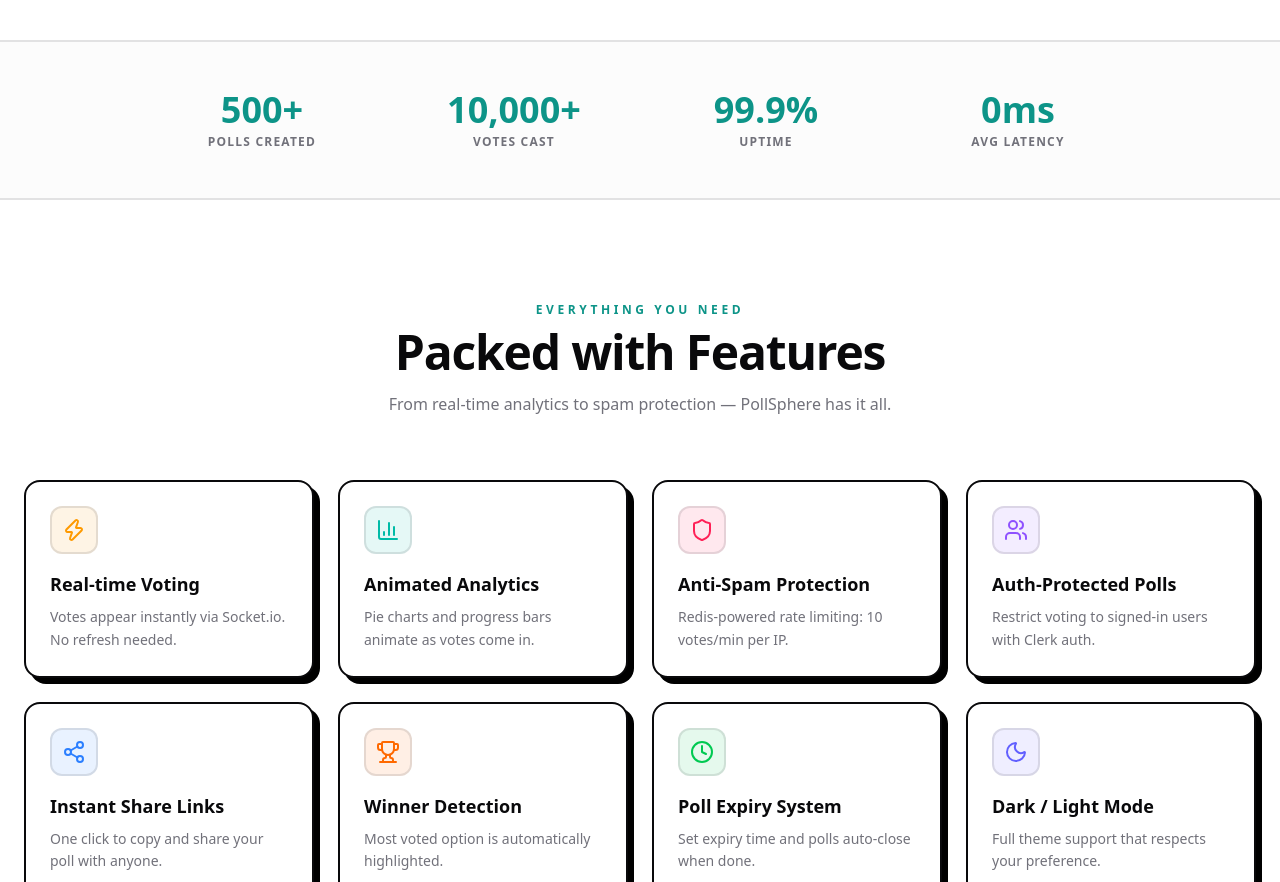
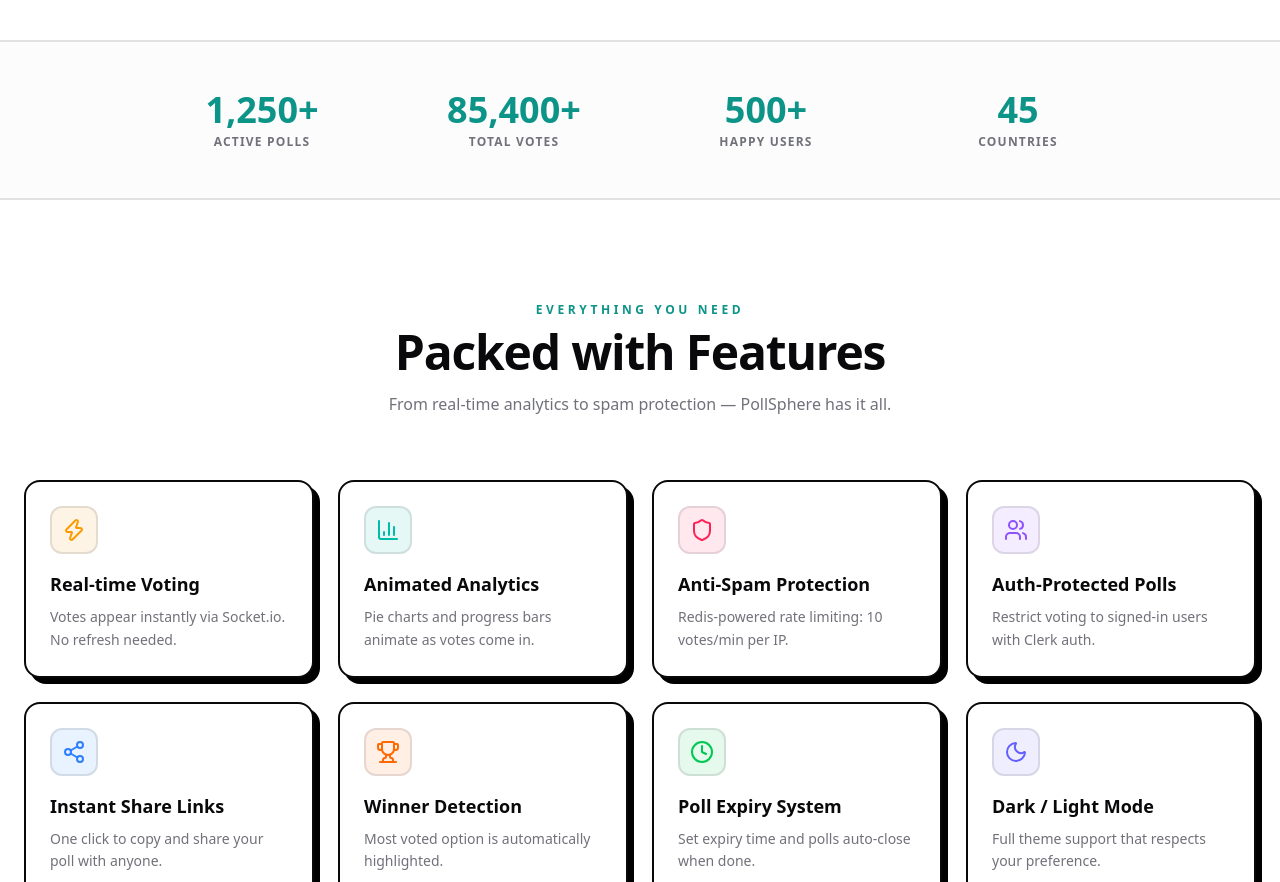
Before and after one commit to h-anand21/hackathon, a React (Vite) app in the folder PollSphere/frontend/: page / in a window 1280 px wide. Shown: the part 840-1722 px from the top of the page. Built offline with nearby package versions, Linux system fonts and the light colour scheme; no server answers.

Commit message:
feat: initialize frontend project with tsconfig and landing page layout

```diff
--- a/PollSphere/frontend/src/pages/HomePage.tsx
+++ b/PollSphere/frontend/src/pages/HomePage.tsx
@@ -5,8 +5,8 @@
 import { PieChart, Pie, Cell, ResponsiveContainer } from 'recharts';
 import {
   Zap, Users, BarChart3, Shield, Share2, Trophy, Clock, Moon,
-  ChevronDown, ChevronUp, ArrowRight, CheckCircle2, Rocket,
-  Activity, Star, Globe, Plus, Send, MousePointer2, MessageSquare
+  ChevronDown, ChevronUp, ArrowRight, Rocket,
+  Activity, Star, Globe, Send, MousePointer2, MessageSquare, Plus
 } from 'lucide-react';
 
 // --- Data ---
@@ -40,18 +40,12 @@
   { label: 'Mobile App (React Native)', status: 'future' },
 ];
 
-const pieData = [
-  { name: 'Option A', value: 45 },
-  { name: 'Option B', value: 30 },
-  { name: 'Option C', value: 25 },
-];
-const PIE_COLORS = ['#14b8a6', '#f59e0b', '#6366f1'];
-
+// --- Constants ---
 const stats = [
-  { value: 500, suffix: '+', label: 'Polls Created' },
-  { value: 10000, suffix: '+', label: 'Votes Cast' },
-  { value: 99, suffix: '.9%', label: 'Uptime' },
-  { value: 0, suffix: 'ms', label: 'Avg Latency' },
+  { label: 'Active Polls', value: 1250, suffix: '+', icon: Activity },
+  { label: 'Total Votes', value: 85400, suffix: '+', icon: Users },
+  { label: 'Happy Users', value: 500, suffix: '+', icon: Star },
+  { label: 'Countries', value: 45, suffix: '', icon: Globe },
 ];
 
 // Animated counter
@@ -238,7 +232,7 @@
                       data={DEMO_OPTIONS.map((o, i) => ({ name: o.label, value: votes[i] }))}
                       dataKey="value" cx="50%" cy="50%" innerRadius={30} outerRadius={55} paddingAngle={3}
                       isAnimationActive={true} animationDuration={400}>
-                      {DEMO_OPTIONS.map((o, idx) => <Cell key={idx} fill={['#14b8a6','#f59e0b','#8b5cf6','#f43f5e'][idx]} />)}
+                      {DEMO_OPTIONS.map((_, idx) => <Cell key={idx} fill={['#14b8a6','#f59e0b','#8b5cf6','#f43f5e'][idx]} />)}
                     </Pie>
                   </PieChart>
                 </ResponsiveContainer>
--- a/PollSphere/frontend/src/router.tsx
+++ b/PollSphere/frontend/src/router.tsx
@@ -1,4 +1,3 @@
-import React from 'react';
 import { createRouter, createRoute, createRootRoute, Outlet } from '@tanstack/react-router';
 import { CreatePollPage } from './pages/CreatePollPage';
 import { PollPage } from './pages/PollPage';
@@ -30,6 +29,11 @@
 const createPollRoute = createRoute({
   getParentRoute: () => rootRoute,
   path: '/create-poll',
+  validateSearch: (search: Record<string, unknown>) => {
+    return {
+      pollId: (search.pollId as string) || undefined,
+    };
+  },
   component: CreatePollPage,
 });
 
--- a/PollSphere/frontend/tsconfig.app.json
+++ b/PollSphere/frontend/tsconfig.app.json
@@ -18,6 +18,8 @@
     /* Linting */
     "noUnusedLocals": true,
     "noUnusedParameters": true,
+    "strict": true,
+    "strictNullChecks": true,
     "erasableSyntaxOnly": true,
     "noFallthroughCasesInSwitch": true
   },
```
